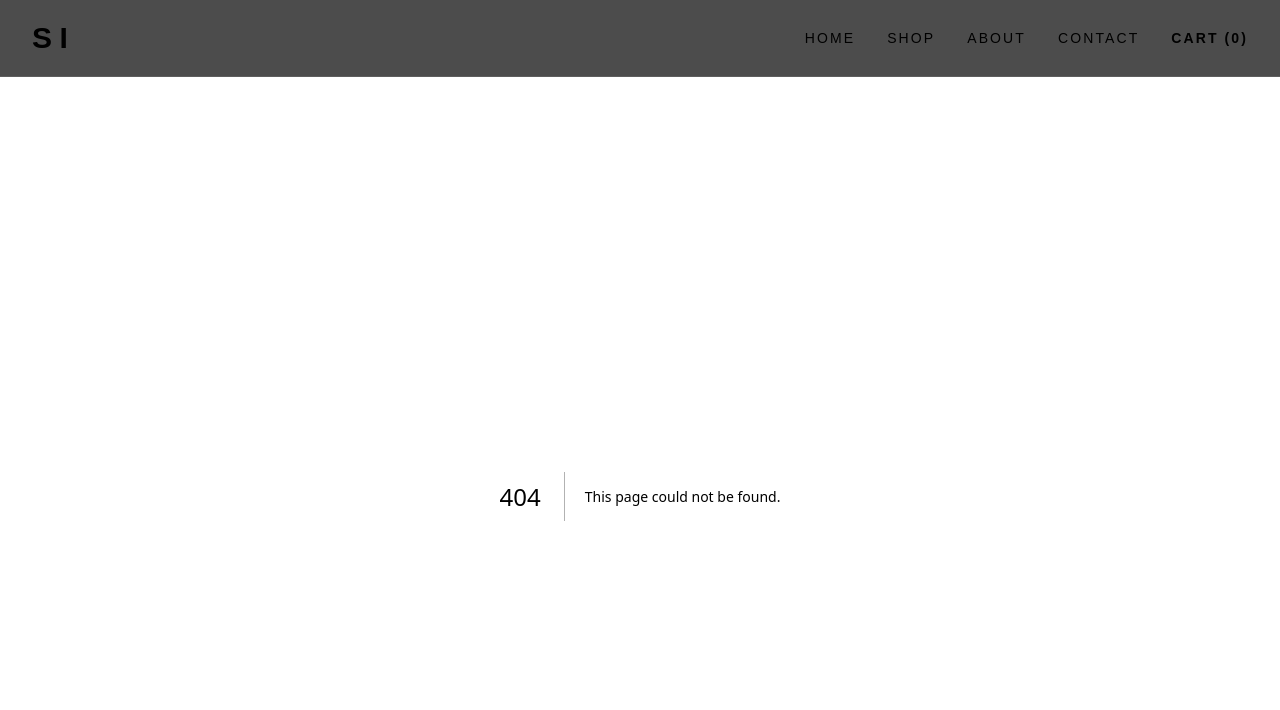
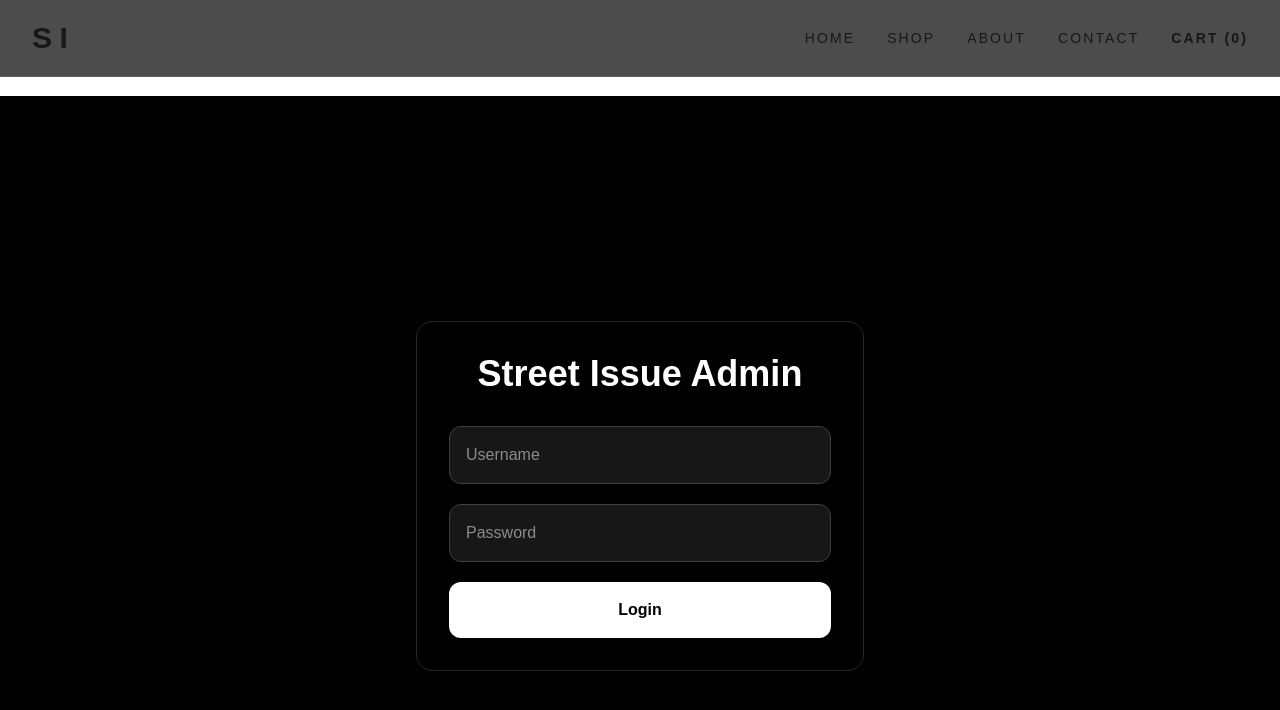
Before and after one commit to StreetIssue-ops/Street-Issue, a Next.js app: page /admin/login in a window 1280 px wide. Before the commit this address had no page. Shown: the top 710 px of the page. Built offline with nearby package versions, Linux system fonts and the light colour scheme.

Commit message:
Add protected admin login

```diff
--- /dev/null
+++ b/app/admin/login/page.tsx
@@ -0,0 +1,85 @@
+"use client";
+
+import { useState } from "react";
+import { useRouter } from "next/navigation";
+
+export default function AdminLoginPage() {
+  const router = useRouter();
+
+  const [username, setUsername] = useState("");
+  const [password, setPassword] = useState("");
+  const [loading, setLoading] = useState(false);
+  const [error, setError] = useState("");
+
+  async function handleSubmit(e: React.FormEvent) {
+    e.preventDefault();
+
+    setLoading(true);
+    setError("");
+
+    const res = await fetch("/api/admin/login", {
+      method: "POST",
+      headers: {
+        "Content-Type": "application/json",
+      },
+      body: JSON.stringify({
+        username,
+        password,
+      }),
+    });
+
+    const data = await res.json();
+
+    setLoading(false);
+
+    if (data.success) {
+      router.push("/admin");
+      router.refresh();
+    } else {
+      setError(data.message);
+    }
+  }
+
+  return (
+    <main className="min-h-screen bg-black text-white flex items-center justify-center px-6">
+      <form
+        onSubmit={handleSubmit}
+        className="w-full max-w-md border border-neutral-800 rounded-2xl p-8"
+      >
+        <h1 className="text-4xl font-black text-center mb-8">
+          Street Issue Admin
+        </h1>
+
+        <input
+          type="text"
+          placeholder="Username"
+          value={username}
+          onChange={(e) => setUsername(e.target.value)}
+          className="w-full bg-neutral-900 border border-neutral-700 rounded-xl px-4 py-4 mb-5 outline-none"
+        />
+
+        <input
+          type="password"
+          placeholder="Password"
+          value={password}
+          onChange={(e) => setPassword(e.target.value)}
+          className="w-full bg-neutral-900 border border-neutral-700 rounded-xl px-4 py-4 mb-5 outline-none"
+        />
+
+        {error && (
+          <p className="text-red-500 mb-5">
+            {error}
+          </p>
+        )}
+
+        <button
+          type="submit"
+          disabled={loading}
+          className="w-full bg-white text-black py-4 rounded-xl font-bold hover:bg-neutral-200 transition disabled:opacity-50"
+        >
+          {loading ? "Logging in..." : "Login"}
+        </button>
+      </form>
+    </main>
+  );
+}
--- /dev/null
+++ b/app/api/admin/login/route.ts
@@ -0,0 +1,34 @@
+import { NextResponse } from "next/server";
+
+export async function POST(request: Request) {
+  const { username, password } = await request.json();
+
+  if (
+    username === "streetissue" &&
+    password === "StreetIssue2026"
+  ) {
+    const response = NextResponse.json({
+      success: true,
+    });
+
+    response.cookies.set("admin-auth", "true", {
+      httpOnly: true,
+      secure: process.env.NODE_ENV === "production",
+      sameSite: "strict",
+      path: "/",
+      maxAge: 60 * 60 * 24 * 7,
+    });
+
+    return response;
+  }
+
+  return NextResponse.json(
+    {
+      success: false,
+      message: "Invalid username or password",
+    },
+    {
+      status: 401,
+    }
+  );
+}
--- /dev/null
+++ b/middleware.ts
@@ -0,0 +1,23 @@
+import { NextResponse } from "next/server";
+import type { NextRequest } from "next/server";
+
+export function middleware(request: NextRequest) {
+  const loggedIn = request.cookies.get("admin-auth");
+
+  const pathname = request.nextUrl.pathname;
+
+  if (
+    pathname.startsWith("/admin") &&
+    pathname !== "/admin/login"
+  ) {
+    if (!loggedIn) {
+      return NextResponse.redirect(new URL("/admin/login", request.url));
+    }
+  }
+
+  return NextResponse.next();
+}
+
+export const config = {
+  matcher: ["/admin/:path*"],
+};
```
